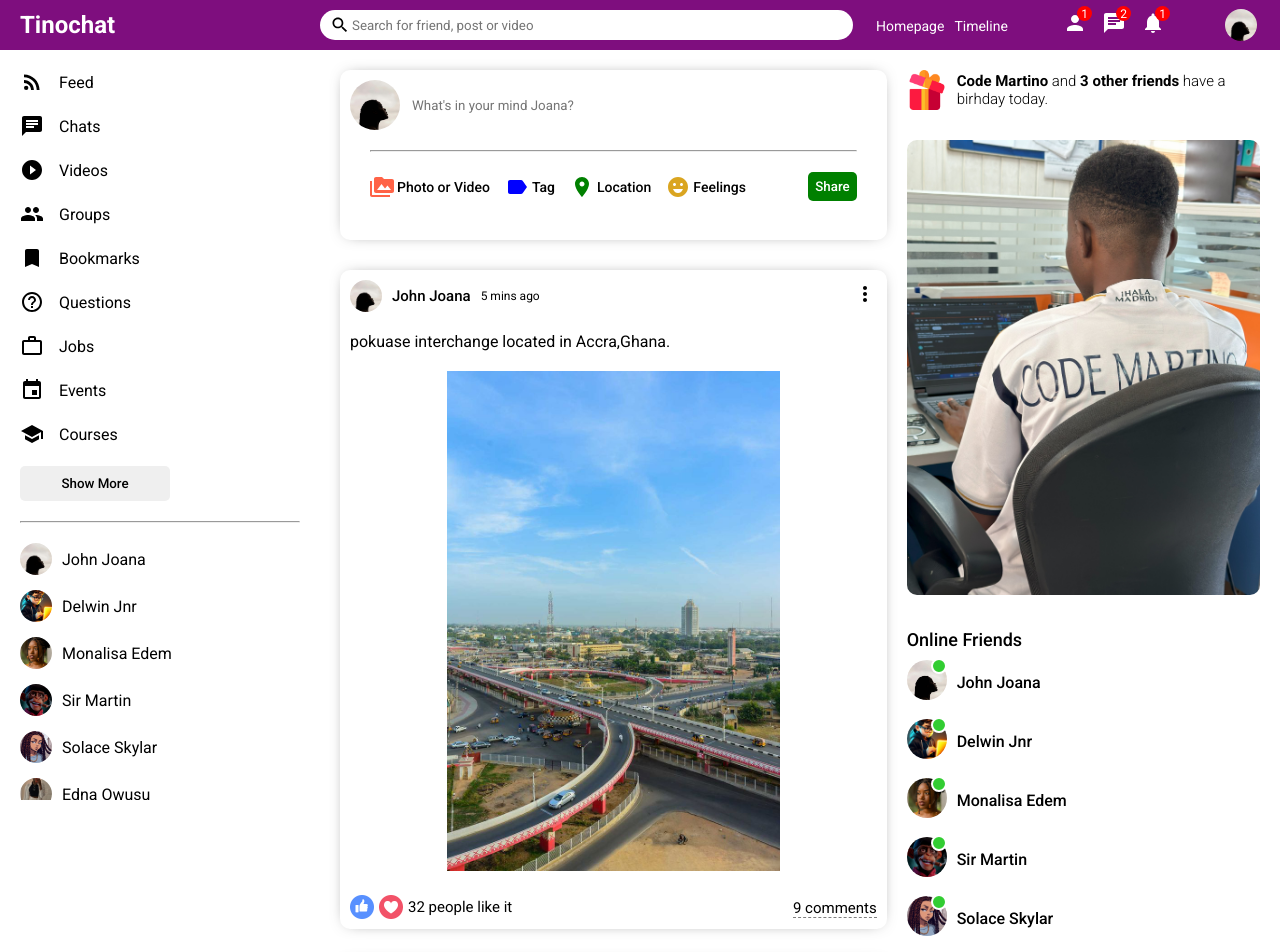
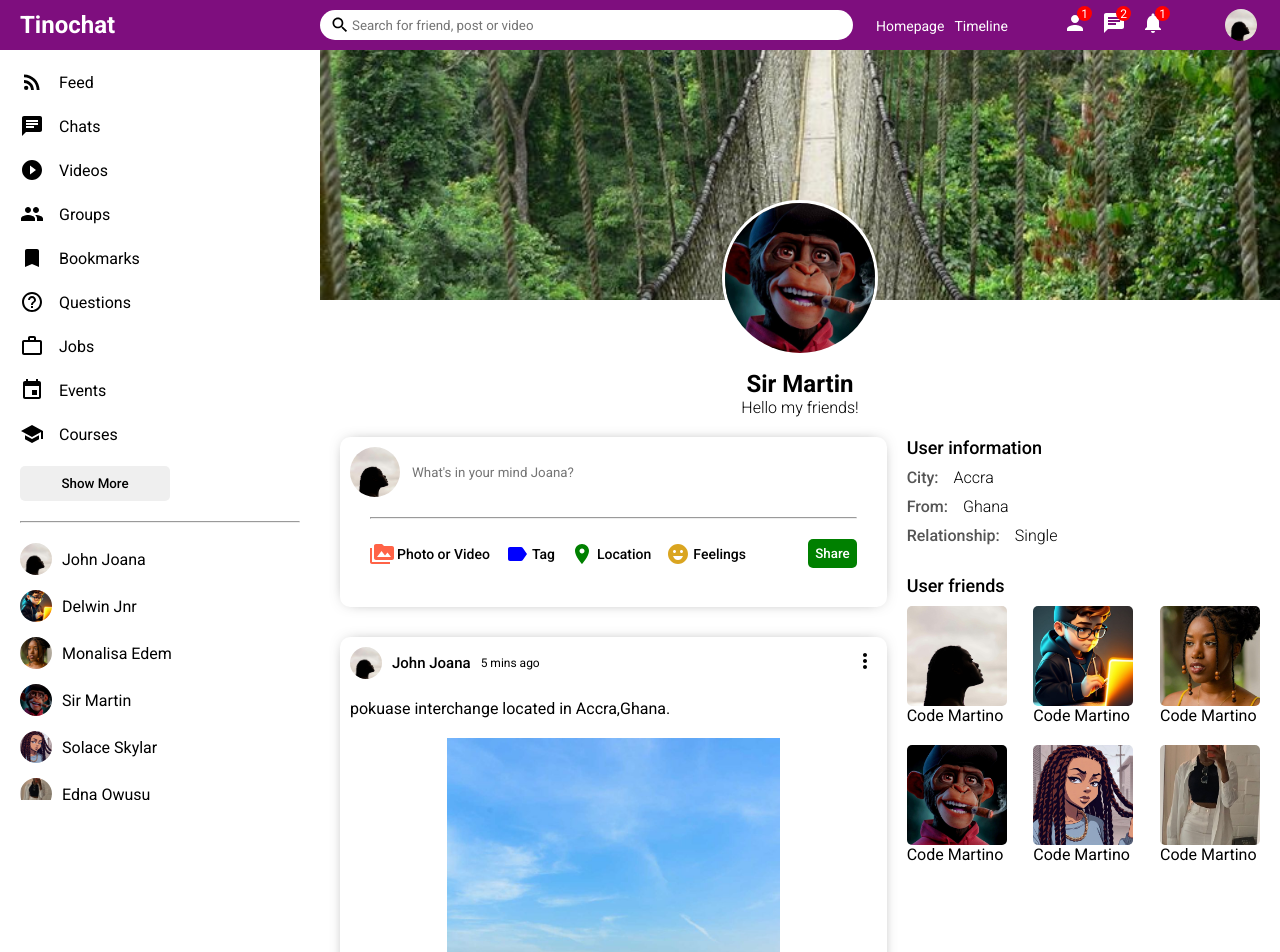
Before and after one commit to Codemartino/Tinochat, a React (Create React App) app in the folder react-social/: page / in a window 1280 px wide. Shown: the top 952 px of the page. Built offline with nearby package versions, Linux system fonts and the light colour scheme.

Commit message:
Rightbar user profile fixed

```diff
--- a/react-social/src/App.js
+++ b/react-social/src/App.js
@@ -1,7 +1,8 @@
 import Home from "./pages/home/Home";
+import Profile from "./pages/profile/Profile";
 
 function App() {
-  return <Home/>;
+  return <Profile/>;
 }
 
 export default App;
--- a/react-social/src/components/rightbar/Rightbar.jsx
+++ b/react-social/src/components/rightbar/Rightbar.jsx
@@ -49,7 +49,7 @@ export default function Rightbar({ profile }) {
               alt=""
               className="rightbarFollowingImg"
             />
-            <span className="rightbarFollowingName">John Carter</span>
+            <span className="rightbarFollowingName">Code Martino</span>
           </div>
           <div className="rightbarFollowing">
             <img
@@ -57,7 +57,7 @@ export default function Rightbar({ profile }) {
               alt=""
               className="rightbarFollowingImg"
             />
-            <span className="rightbarFollowingName">John Carter</span>
+            <span className="rightbarFollowingName">Code Martino</span>
           </div>
           <div className="rightbarFollowing">
             <img
@@ -65,7 +65,7 @@ export default function Rightbar({ profile }) {
               alt=""
               className="rightbarFollowingImg"
             />
-            <span className="rightbarFollowingName">John Carter</span>
+            <span className="rightbarFollowingName">Code Martino</span>
           </div>
           <div className="rightbarFollowing">
             <img
@@ -73,23 +73,23 @@ export default function Rightbar({ profile }) {
               alt=""
               className="rightbarFollowingImg"
             />
-            <span className="rightbarFollowingName">John Carter</span>
+            <span className="rightbarFollowingName">Code Martino</span>
           </div>
           <div className="rightbarFollowing">
             <img
-              src="assets/person/5.jpeg"
+              src="assets/person/5.jpg"
               alt=""
               className="rightbarFollowingImg"
             />
-            <span className="rightbarFollowingName">John Carter</span>
+            <span className="rightbarFollowingName">Code Martino</span>
           </div>
           <div className="rightbarFollowing">
             <img
-              src="assets/person/6.jpeg"
+              src="assets/person/6.jpg"
               alt=""
               className="rightbarFollowingImg"
             />
-            <span className="rightbarFollowingName">John Carter</span>
+            <span className="rightbarFollowingName">Code Martino</span>
           </div>
         </div>
       </>
```
